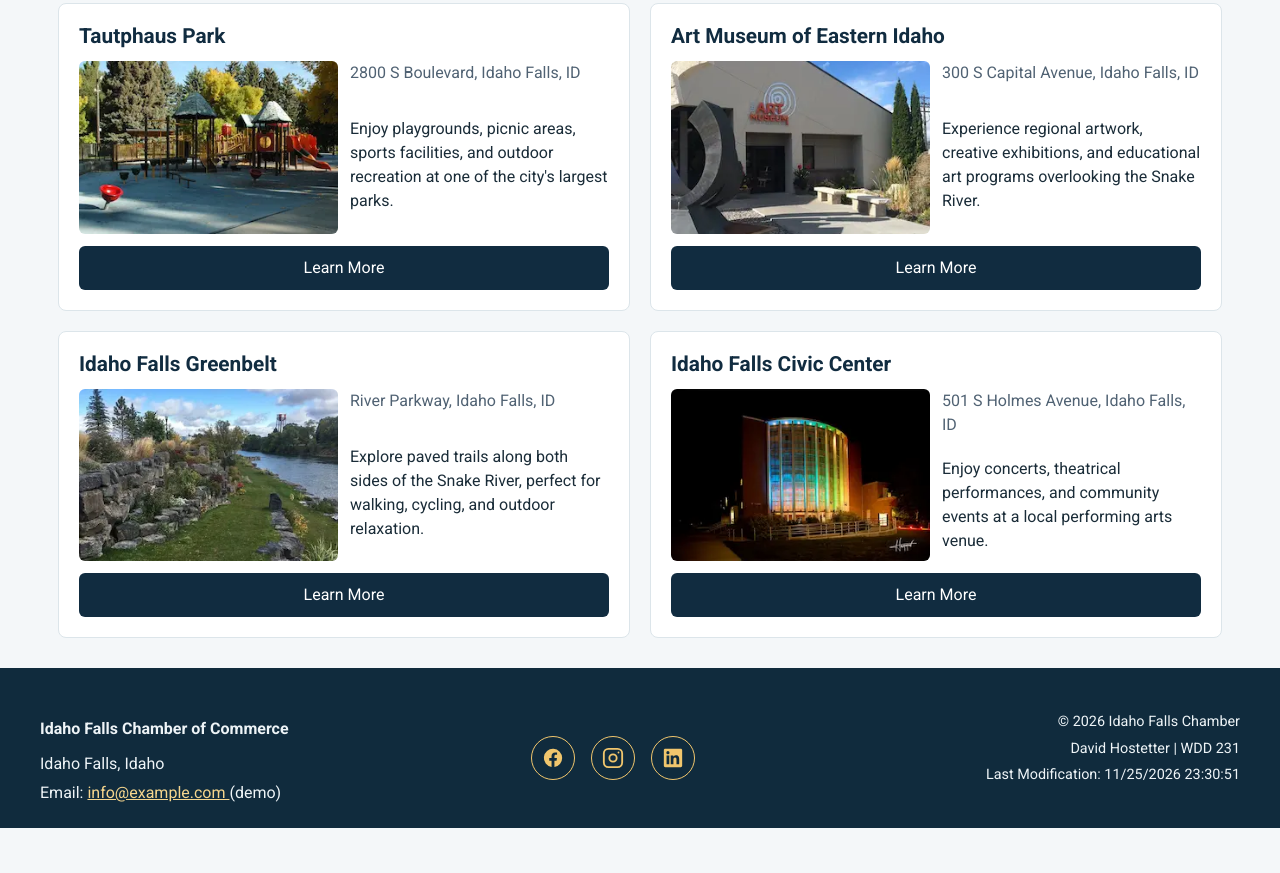
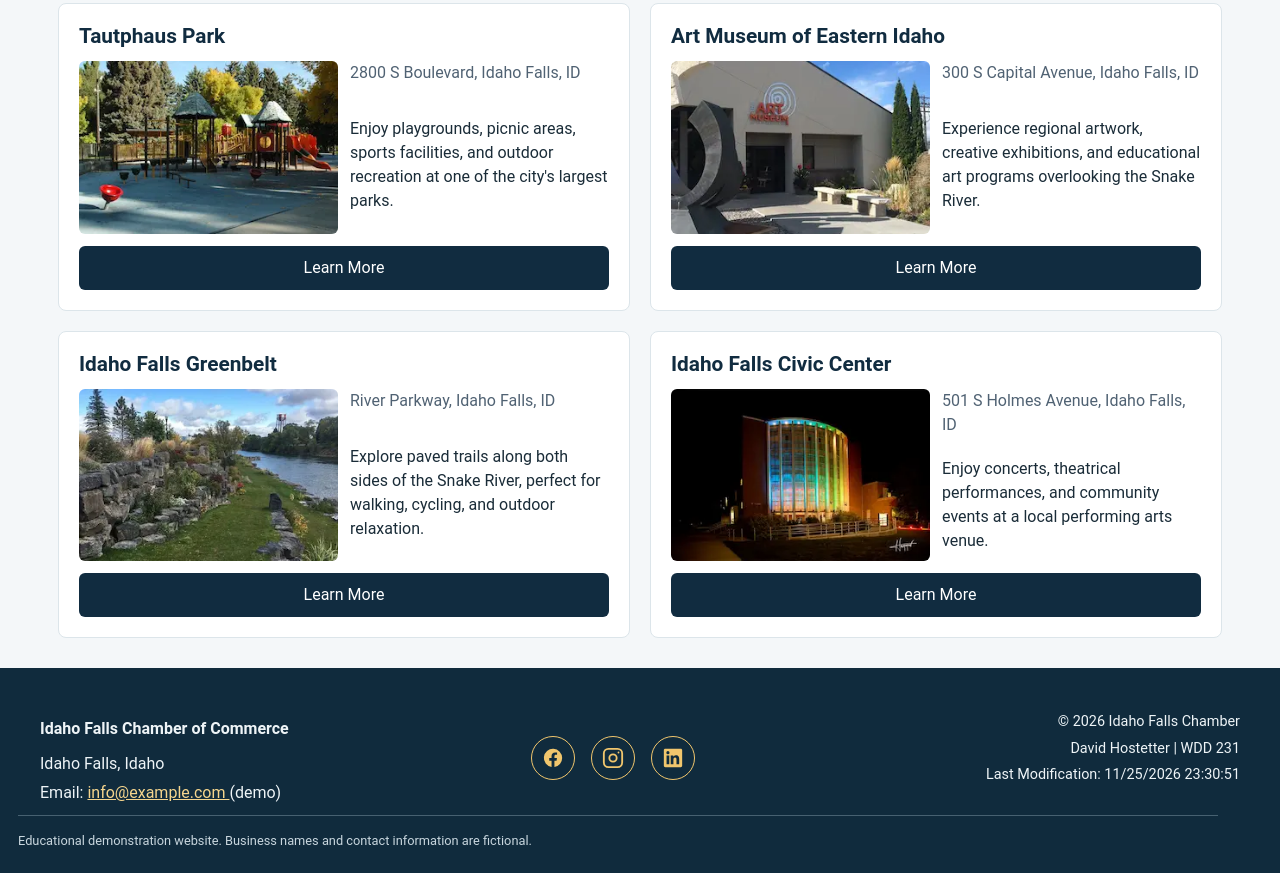
Before and after one commit to LostwithZer0/wdd231, a plain HTML site: page chamber/discover.html in a window 1280 px wide. Shown: the part 1192-2065 px from the top of the page. Before the commit the page ends 2020 px from the top, so only its background shows below. Drawn offline with Linux system fonts and the light colour scheme.

Commit message:
font fix

```diff
--- a/chamber/discover.html
+++ b/chamber/discover.html
@@ -25,10 +25,6 @@
     <link rel="stylesheet" href="styles/larger.css">
 
     <script src="scripts/discover.mjs" type="module"></script>
-
-    <link rel="preconnect" href="https://fonts.googleapis.com">
-    <link rel="preconnect" href="https://fonts.gstatic.com" crossorigin>
-    <link href="https://fonts.googleapis.com/css2?family=Roboto:wght@400;500;600;700&display=swap" rel="stylesheet">
 </head>
 
 <body>
@@ -156,6 +152,11 @@
 
         </div>
 
+        <p class="demo-note">
+            Educational demonstration website.
+            Business names and contact information are fictional.
+        </p>
+
     </footer>
 
 </body>
```
